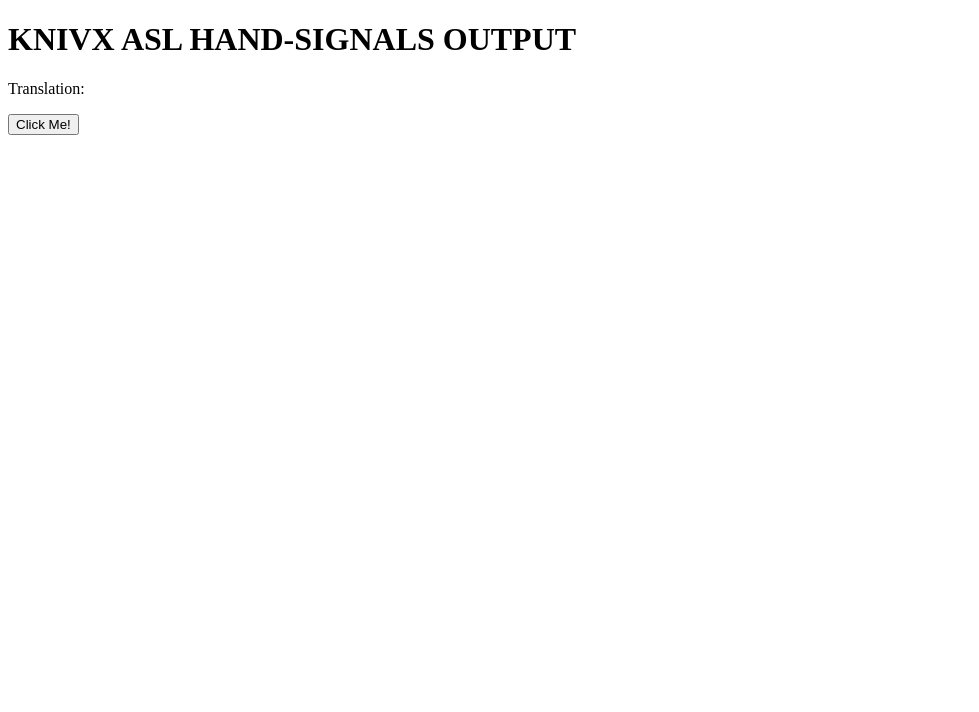
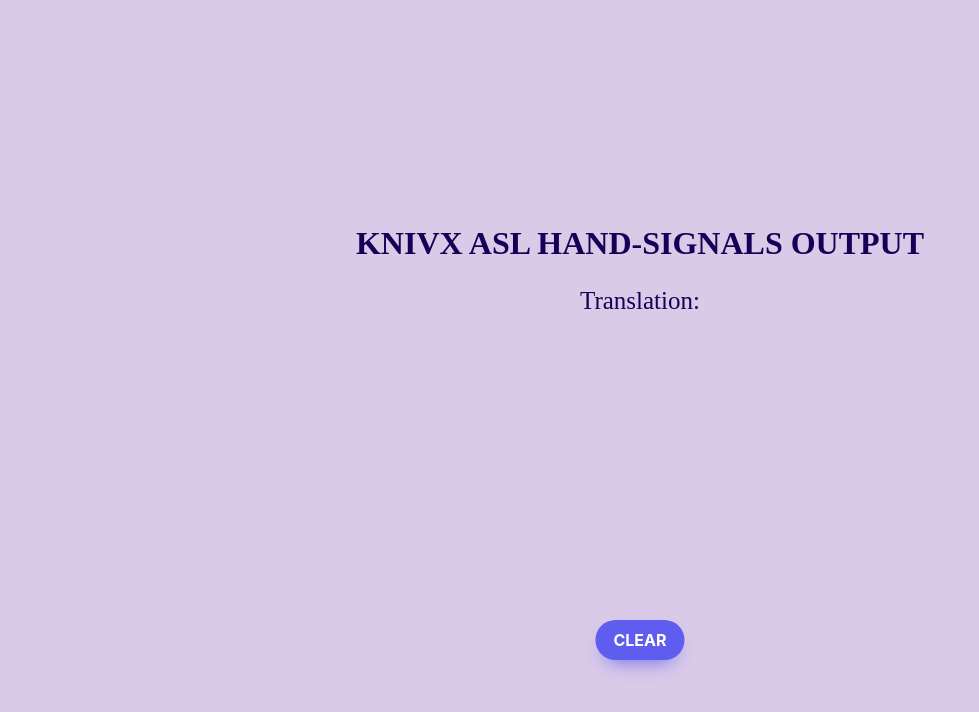
Before and after one commit to NicholasLin718/KNIVX-SE101-Project, a Flask app: page / in a window 1280 px wide. Shown: the top 712 px of the page, without its empty margins (0-979 px from the left). Run offline with Flask 2, Linux system fonts and the light colour scheme.

Commit message:
updated website

```diff
--- /dev/null
+++ b/data.json
@@ -0,0 +1,3 @@
+{
+    "input": "sdasdsasdasda"
+}
--- a/templates/writeText.html
+++ b/templates/writeText.html
@@ -15,12 +15,35 @@
     <link rel="stylesheet" href="https://cdnjs.cloudflare.com/ajax/libs/OwlCarousel2/2.3.4/assets/owl.carousel.min.css"/>
 </head>
 
-<body>
+<body style="background-color:#dacae8;">
     <h1>KNIVX ASL HAND-SIGNALS OUTPUT</h1>
     <p>
-        Translation: <strong id="output" style={fontSize: '20px'}></strong>
+        Translation:
+        <br>
+        <br>
+        <br>
+        <strong id="output"></strong>
     </p>
-    <button type="button">Click Me!</button>
+    <script>
+    function myFunction() {
+        const textViewCount = document.getElementById('output');
+        fetch('/clear').then(function (response) {
+            return response.json();
+        }).then(function (data) {
+            console.log('GET response:');
+            console.log(data.input);
+            textViewCount.textContent = data.input;
+        }).catch(function (error) {
+            console.log(error);
+        });
+    }
+    </script>
+
+    <div class="container">
+        <button class="button-34" role="button" onclick="myFunction()" style = {"text-align: center;"}>CLEAR</button>
+    </div>
+
+
     <script>
 
         function startLiveUpdate(){
@@ -43,4 +66,44 @@
             startLiveUpdate();
         });
     </script>
+    <style>
+        body {margin-top: 225px;}
+        h1 {text-align: center; color: #160057;}
+        p {text-align: center; color: #160057; font-size: 25px;}
+        div {text-align: center;}
+        button {text-align: center;}
+    </style>
+
+    <style>
+        .container {
+            margin: 0;
+            position: absolute;
+            top: 80%;
+            left: 50%;
+            -ms-transform: translate(-50%, -50%);
+            transform: translate(-50%, -50%);
+        }
+
+        .button-34 {
+            background: #5E5DF0;
+            border-radius: 999px;
+            box-shadow: #5E5DF0 0 10px 20px -10px;
+            box-sizing: border-box;
+            color: #FFFFFF;
+            cursor: pointer;
+            font-family: Inter,Helvetica,"Apple Color Emoji","Segoe UI Emoji",NotoColorEmoji,"Noto Color Emoji","Segoe UI Symbol","Android Emoji",EmojiSymbols,-apple-system,system-ui,"Segoe UI",Roboto,"Helvetica Neue","Noto Sans",sans-serif;
+            font-size: 16px;
+            font-weight: 700;
+            line-height: 24px;
+            opacity: 1;
+            outline: 0 solid transparent;
+            padding: 8px 18px;
+            user-select: none;
+            -webkit-user-select: none;
+            touch-action: manipulation;
+            width: fit-content;
+            word-break: break-word;
+            border: 0;
+        }
+    </style>
 <body>
```
Also changed, not shown: flaskApp.py (+13 -1 lines).
